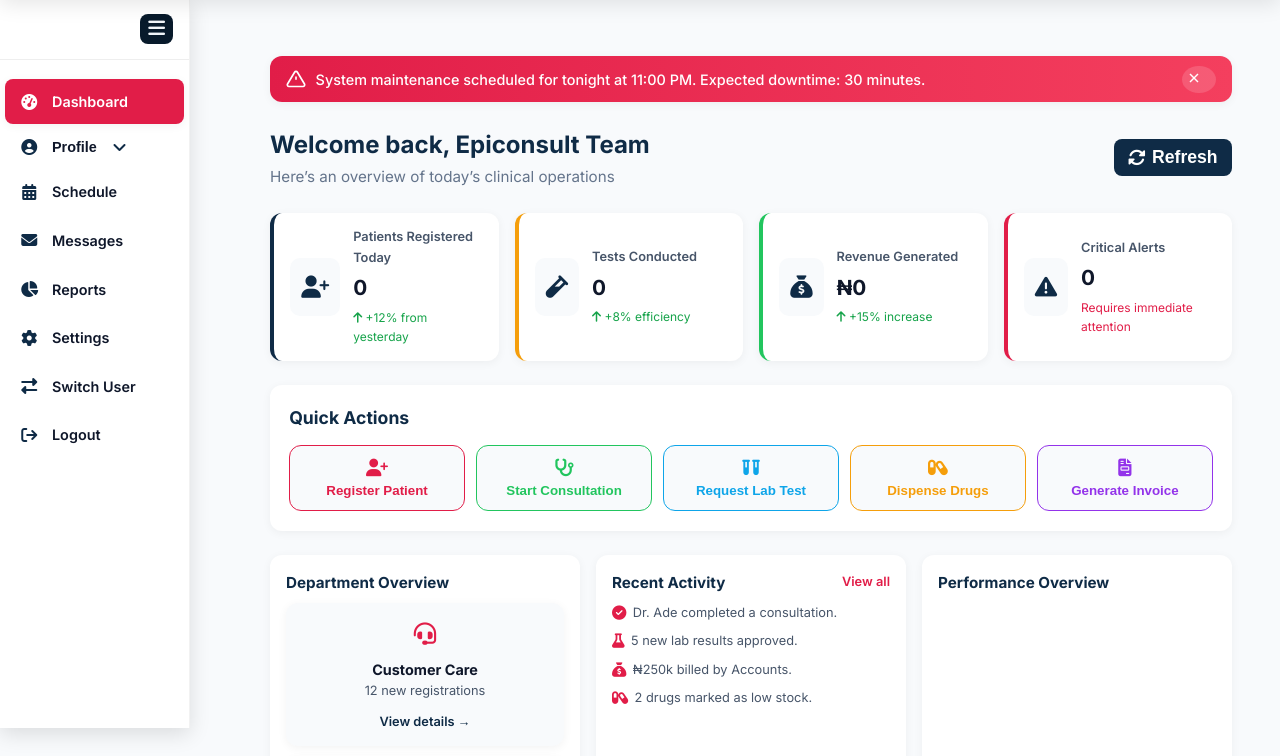
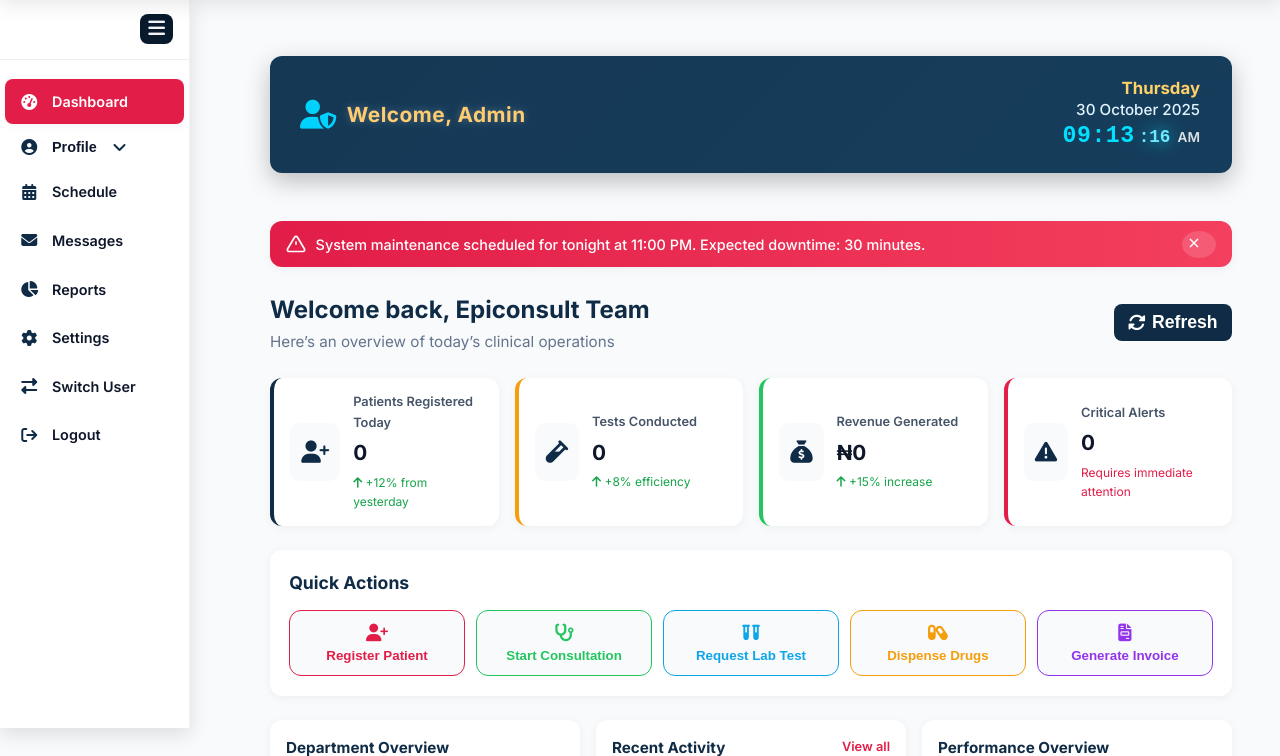
Before and after one commit to acetosyn/e-CLINIC, a Flask app: page /home in a window 1280 px wide. Shown: the part 72-828 px from the top of the page. Run offline with Flask 3, Linux system fonts and the light colour scheme; a user stored in the database is signed in.

Commit message:
Added a date Timer and user display on homepage

```diff
--- /dev/null
+++ b/static/css/user_timer.css
@@ -0,0 +1,159 @@
+/* ===========================================================
+   user_timer.css — Advanced Glassmorphic User + Timer Bar
+   =========================================================== */
+
+.home-timer {
+  position: relative;
+  background: rgba(15, 43, 70, 0.75);
+  background-image: linear-gradient(135deg, rgba(15,43,70,0.9), rgba(8,58,92,0.8));
+  color: #fff;
+  border-radius: 12px;
+  padding: 1.4rem 2rem;
+  margin-bottom: 1.5rem;
+  display: flex;
+  justify-content: space-between;
+  align-items: center;
+  backdrop-filter: blur(14px) saturate(160%);
+  -webkit-backdrop-filter: blur(14px) saturate(160%);
+  box-shadow: 0 8px 24px rgba(0, 0, 0, 0.25);
+  animation: fadeInBar 0.7s ease forwards, bgShift 10s linear infinite;
+  background-size: 300% 300%;
+  transition: transform 0.3s ease, box-shadow 0.3s ease;
+}
+
+.home-timer:hover {
+  transform: translateY(-3px);
+  box-shadow: 0 12px 28px rgba(0, 0, 0, 0.35);
+}
+
+/* ---------- USER SECTION ---------- */
+.home-timer .user-info {
+  display: flex;
+  align-items: center;
+  gap: 0.8rem;
+}
+
+.home-timer .user-info i {
+  font-size: 1.6rem;
+  color: #00d5ff;
+  animation: pulseUser 2s infinite;
+}
+
+#loggedUser {
+  font-size: 1.3rem;
+  font-weight: 800;
+  color: #fff;
+  text-shadow: 0 0 8px rgba(255,255,255,0.25);
+  letter-spacing: 0.5px;
+}
+
+/* ---------- TIME SECTION ---------- */
+.home-timer .time-info {
+  display: flex;
+  flex-direction: column;
+  align-items: flex-end;
+  text-align: right;
+  line-height: 1.2;
+}
+
+#dayName {
+  font-size: 1.05rem;
+  font-weight: 700;
+  color: #ffd166; /* golden tone */
+}
+
+#fullDate {
+  font-size: 0.95rem;
+  font-weight: 500;
+  color: #e0f4ff;
+  margin-top: 2px;
+}
+
+#clockWrapper {
+  margin-top: 4px;
+  display: flex;
+  align-items: baseline;
+  gap: 0.25rem;
+}
+
+.clock-fixed {
+  font-family: 'Courier New', monospace; /* fixed width */
+  font-size: 1.45rem;
+  font-weight: 700;
+  letter-spacing: 0.5px;
+  color: #00e0ff;
+}
+
+.clock-seconds {
+  font-family: 'Courier New', monospace;
+  font-size: 1.1rem;
+  font-weight: 700;
+  color: #6ee7ff;
+  text-shadow: 0 0 8px rgba(0, 224, 255, 0.6);
+  animation: glowPulse 2.5s ease-in-out infinite;
+}
+
+.clock-ampm {
+  font-size: 0.85rem;
+  font-weight: 600;
+  margin-left: 0.2rem;
+  opacity: 0.85;
+}
+
+/* ---------- ANIMATIONS ---------- */
+@keyframes bgShift {
+  0% { background-position: 0% 50%; }
+  50% { background-position: 100% 50%; }
+  100% { background-position: 0% 50%; }
+}
+
+@keyframes fadeInBar {
+  from { opacity: 0; transform: translateY(-10px); }
+  to { opacity: 1; transform: translateY(0); }
+}
+
+@keyframes pulseUser {
+  0%, 100% { transform: scale(1); opacity: 0.9; }
+  50% { transform: scale(1.15); opacity: 1; }
+}
+
+@keyframes glowPulse {
+  0%, 100% { text-shadow: 0 0 6px rgba(0,224,255,0.5); }
+  50% { text-shadow: 0 0 18px rgba(0,224,255,0.9); }
+}
+
+/* ---------- RESPONSIVE ---------- */
+@media (max-width: 992px) {
+  .home-timer {
+    flex-direction: column;
+    text-align: center;
+    gap: 0.6rem;
+    padding: 1.1rem 1.4rem;
+  }
+
+  .home-timer .time-info {
+    align-items: center;
+  }
+
+  #clockWrapper {
+    justify-content: center;
+  }
+}
+
+@media (max-width: 576px) {
+  .home-timer {
+    padding: 1rem;
+  }
+
+  #loggedUser {
+    font-size: 1.15rem;
+  }
+
+  .clock-fixed {
+    font-size: 1.3rem;
+  }
+
+  .clock-seconds {
+    font-size: 1rem;
+  }
+}
--- /dev/null
+++ b/static/js/user_timer.js
@@ -0,0 +1,80 @@
+/* ===========================================================
+   user_timer.js — Glassmorphic Smooth Clock + Role Accent
+   =========================================================== */
+
+document.addEventListener("DOMContentLoaded", () => {
+  const fullDateEl = document.getElementById("fullDate");
+  const userEl = document.getElementById("loggedUser");
+  const timeContainer = document.getElementById("liveClock");
+
+  // Wrap structure for stability (hours, minutes, seconds separate)
+  const wrapper = document.createElement("div");
+  wrapper.id = "clockWrapper";
+  wrapper.innerHTML = `
+    <span id="clockMain" class="clock-fixed"></span>
+    <span id="clockSeconds" class="clock-seconds"></span>
+    <span id="clockAmPm" class="clock-ampm"></span>
+  `;
+  timeContainer.replaceWith(wrapper);
+
+  const clockMain = document.getElementById("clockMain");
+  const clockSeconds = document.getElementById("clockSeconds");
+  const clockAmPm = document.getElementById("clockAmPm");
+
+  const dayNameEl = document.createElement("span");
+  dayNameEl.id = "dayName";
+  fullDateEl.parentNode.insertBefore(dayNameEl, fullDateEl);
+
+  // Smooth animation using requestAnimationFrame
+  function updateClock() {
+    const now = new Date();
+    const days = [
+      "Sunday", "Monday", "Tuesday", "Wednesday",
+      "Thursday", "Friday", "Saturday"
+    ];
+    const months = [
+      "January", "February", "March", "April", "May", "June",
+      "July", "August", "September", "October", "November", "December"
+    ];
+
+    const dayName = days[now.getDay()];
+    const date = now.getDate();
+    const monthName = months[now.getMonth()];
+    const year = now.getFullYear();
+
+    let hours = now.getHours();
+    const ampm = hours >= 12 ? "PM" : "AM";
+    hours = hours % 12 || 12;
+
+    const minutes = now.getMinutes();
+    const seconds = now.getSeconds();
+
+    // Static width clock numbers
+    const h = hours.toString().padStart(2, "0");
+    const m = minutes.toString().padStart(2, "0");
+    const s = seconds.toString().padStart(2, "0");
+
+    clockMain.textContent = `${h}:${m}`;
+    clockSeconds.textContent = `:${s}`;
+    clockAmPm.textContent = ampm;
+
+    fullDateEl.textContent = `${date} ${monthName} ${year}`;
+    dayNameEl.textContent = dayName;
+
+    requestAnimationFrame(updateClock);
+  }
+
+  // Role color highlight
+  if (userEl) {
+    const role = userEl.textContent.trim();
+    userEl.textContent = `Welcome, ${role}`;
+    const lower = role.toLowerCase();
+    userEl.style.color =
+      lower.includes("doctor") ? "#00e0ff" :
+      lower.includes("nurse") ? "#00ff88" :
+      lower.includes("admin") ? "#ffcc70" :
+      "#ffffff";
+  }
+
+  requestAnimationFrame(updateClock);
+});
--- a/templates/base.html
+++ b/templates/base.html
@@ -17,6 +17,8 @@
   <!-- ======= Main Styles ======= -->
   <link rel="stylesheet" href="{{ url_for('static', filename='css/main.css') }}">
   <link rel="stylesheet" href="{{ url_for('static', filename='css/main2.css') }}">
+
+
   {% block extra_css %}{% endblock %}
 </head>
 
@@ -25,6 +27,8 @@
        HEADER — Structured, Mobile-Responsive, Notification Center
   ============================================================ -->
   <header class="top-header">
+
+
     <div class="header-left">
       <img src="{{ url_for('static', filename='images/logo.jpeg') }}" alt="Epiconsult Logo" class="brand-logo">
       <h1 class="brand-title">e-Clinic</h1>
@@ -247,6 +251,8 @@
        SCRIPTS
   ============================================================ -->
   <script src="{{ url_for('static', filename='js/main.js') }}"></script>
+
+
   {% block extra_js %}{% endblock %}
 </body>
 </html>
--- a/templates/home.html
+++ b/templates/home.html
@@ -3,6 +3,21 @@
 
 {% block content %}
 <div class="dashboard-container">
+
+  <!-- ===========================
+       USER & TIMER BAR
+  ============================ -->
+  <div class="user-timer-bar home-timer">
+    <div class="user-info">
+      <i class="fa-solid fa-user-shield"></i>
+      <span id="loggedUser">{{ session.get('role', 'Guest') }}</span>
+    </div>
+
+    <div class="time-info">
+      <span id="fullDate"></span>
+      <span id="liveClock"></span>
+    </div>
+  </div>
 
   <!-- ===========================
        ANNOUNCEMENT BAR
@@ -21,6 +36,7 @@
       </svg>
     </button>
   </div>
+
 
   <!-- ===========================
        DASHBOARD HEADER
@@ -214,9 +230,11 @@
 
 {% block extra_css %}
 <link rel="stylesheet" href="{{ url_for('static', filename='css/home.css') }}">
+  <link rel="stylesheet" href="{{ url_for('static', filename='css/user_timer.css') }}">
 {% endblock %}
 
 {% block extra_js %}
 <script src="https://cdn.jsdelivr.net/npm/chart.js"></script>
 <script src="{{ url_for('static', filename='js/home.js') }}"></script>
+ <script src="{{ url_for('static', filename='js/user_timer.js') }}"></script>
 {% endblock %}
```
